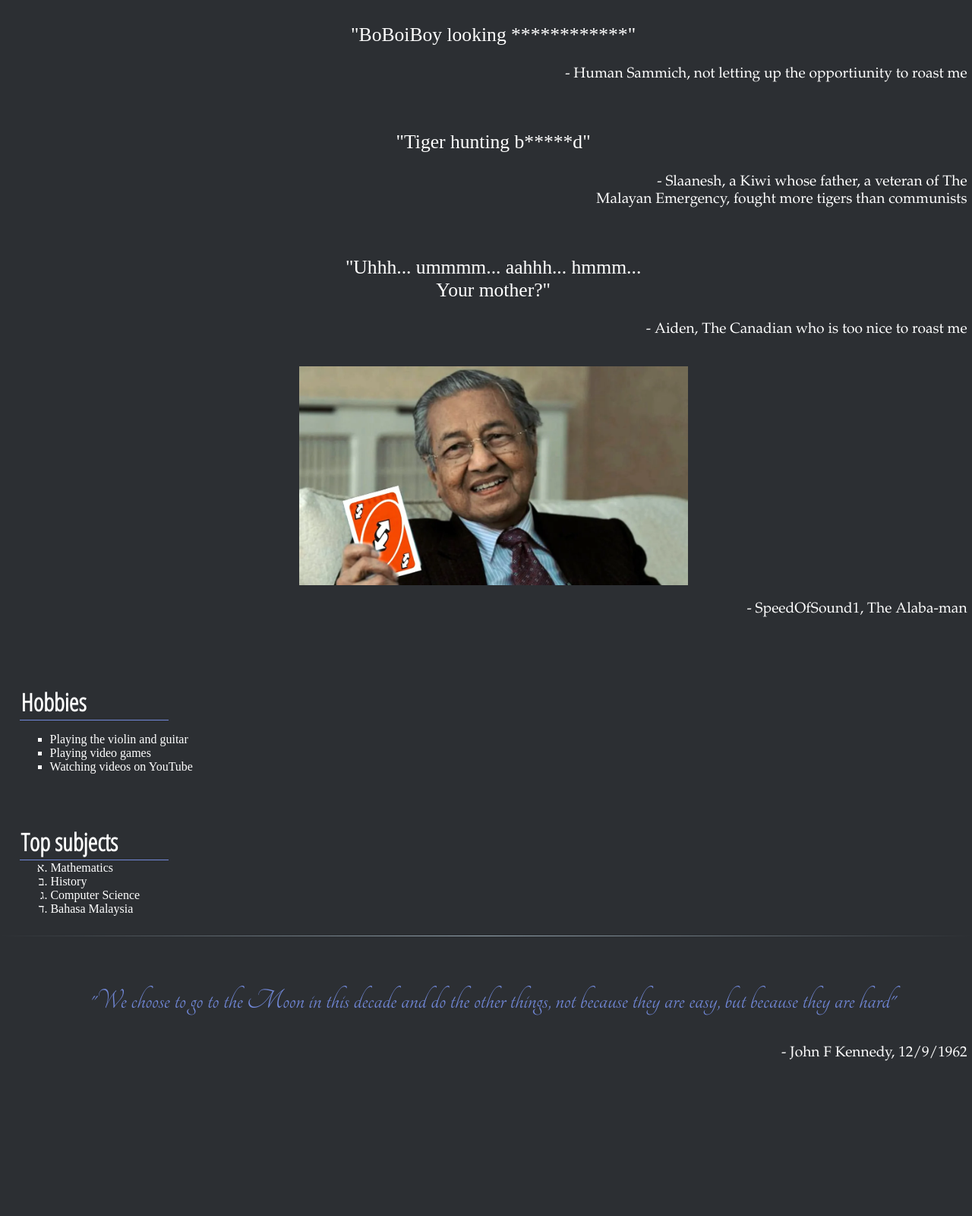
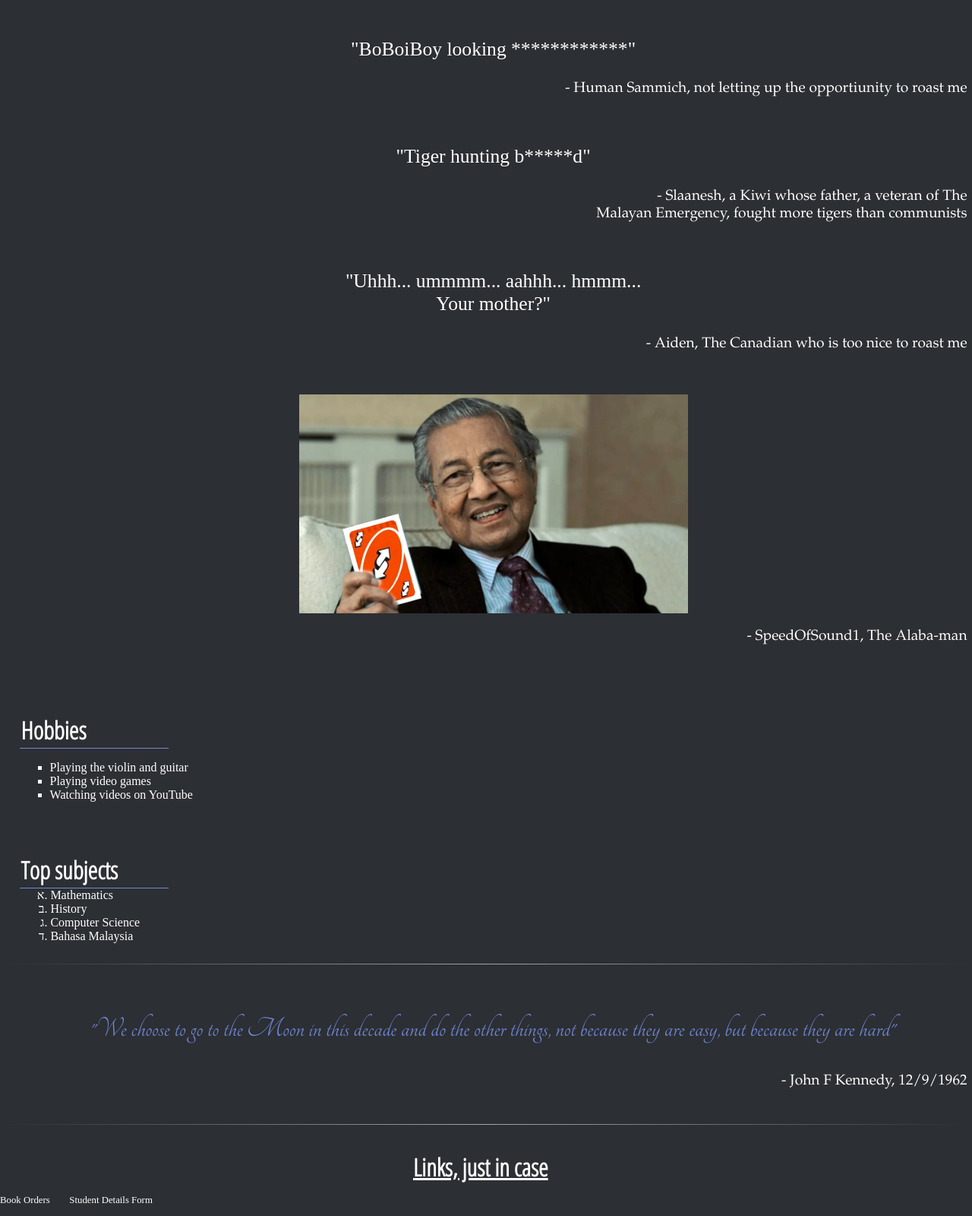
Before and after one commit to Sailendran/Assignment_1, a plain HTML site: page index.html in a window 1280 px wide. Shown: the part 1164-2764 px from the top of the page at 76% size. Before the commit the page ends 2580 px from the top, so only its background shows below. Drawn offline with nearby package versions, Linux system fonts and the light colour scheme; a web font is replaced by a local one.

Commit message:
Added links to bottom to make sure marks awarded

```diff
--- a/index.html
+++ b/index.html
@@ -26,9 +26,9 @@
 <!--Navigation elements-->
     <nav id = "menu">
         <ul>
-            <li><mark class = pwd>Home</mark><br></li>
-            <li><a href = book-order.html><h4>Book Ordering System</a><br></li>
-            <li><a href = form.html><h4>Student Details Form</a><br></li>
+            <li><h4 class = pwd>Home</h4></li>
+            <li><a href = book-order.html><h4>Book Ordering System</a></li>
+            <li><a href = form.html><h4>Student Details Form</a></li>
         </ul>
 
         <h2 class = "closebtn" onclick = "closeNavbar()">close</h2>
@@ -38,16 +38,17 @@
 
         <img src = assets/images/portrait.jpeg>
         <p class = centre> (Own image) </p>
+
         <span class = centre><h1 class = em>Welcome to Sai's website</h1></span>
 
-    <br><br><br><br><br><br><br><br><br><br><br><br><br><br><br><br><br>
-    <div style="height: 6vh;"></div>
-    <p>
-        When asked about myself, I usually reply with the Dutch saying - 'Niemand kan regeren
+        <br><br><br><br><br><br><br><br><br><br><br><br><br><br><br><br><br><br><br>
+
+        <div>
+            <p>When asked about myself, I usually reply with the Dutch saying - 'Niemand kan regeren
             in het rechtszaak van zelf' - which means that nobody can be a judge in their
             own trial...
             <br><br>
-        <b>so I made the mistake of asking my comrades to describe me:</b>
+            <b>so I made the mistake of asking my comrades to describe me:</b></p>
             <br>
 
             <p class = comradequote>"You're Malaysian so I don't really need to roast you.
@@ -71,12 +72,12 @@
 
             <p class = comradequote>"Uhhh... ummmm... aahhh... hmmm...<br>Your mother?"</p>
             <p class = author>- Aiden, The Canadian who is too nice to roast me</p>
-        <br>
+            <br><br>
 
             <img src = "assets/images/chedet.png" style="width:40vw">
             <p class = author> - SpeedOfSound1, The Alaba-man</p>
 
-    </p>
+            </div>
         <br><br>
 
         <h3> Hobbies </h3>
@@ -110,8 +111,15 @@
     </p>
 
 </div>
+<br>
+    <hr class = bottomDivider>
 
-<script src = "assets/js/navbar.js"></script>
+<div class = footer>
+    <h3 style = "border:none; margin-left: auto; margin-right: auto; text-decoration: underline;">Links, just in case</h3>
+    <p> <a href = book-order.html>Book Orders</a>&emsp;&emsp;<a href = form.html>Student Details Form</a></p>
+
+
+</div>
 </body>
 
 </html>
```
Lines whose indentation alone changed are shown as unchanged.
